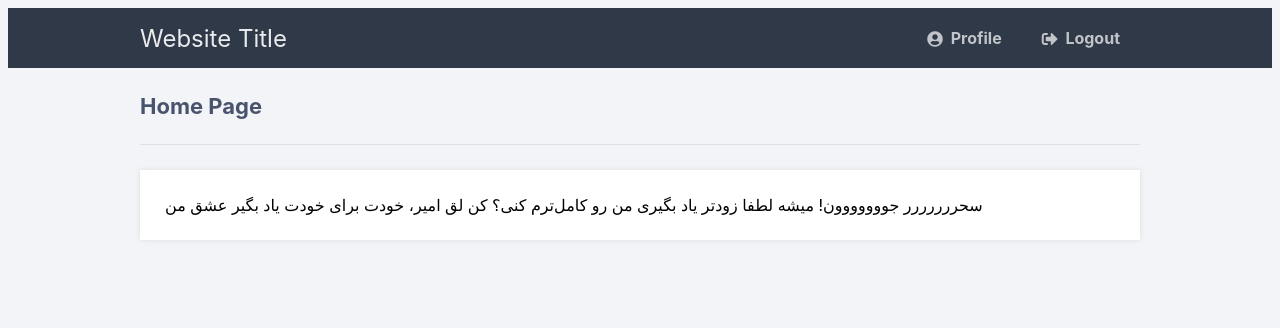
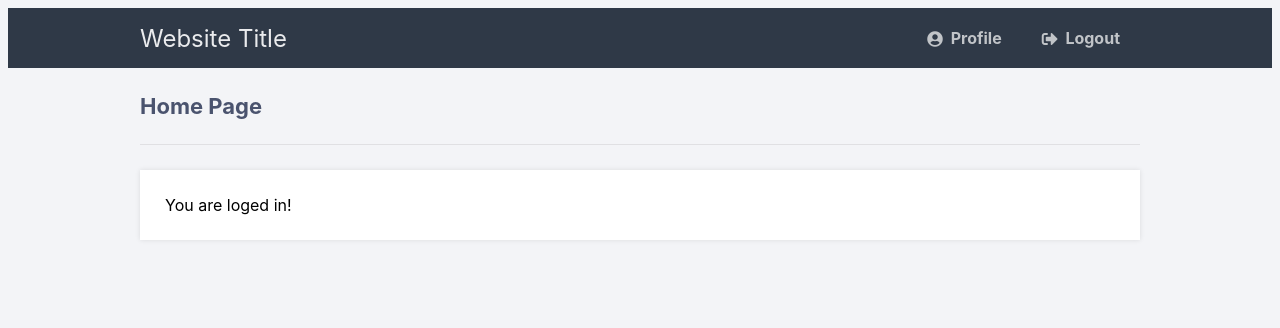
Before and after one commit to majidshirazy/php-login-with-mysql, a PHP site: page /home.php in a window 1280 px wide. Shown: the top 328 px of the page. Run offline with PHP 8.4, Linux system fonts and the light colour scheme; the visitor is signed in with stand-in values (Sample User, id 1).

Commit message:
chnage login message

```diff
--- a/home.php
+++ b/home.php
@@ -3,7 +3,7 @@
 session_start();
 // If the user is not logged in redirect to the login page...
 if (!isset($_SESSION['loggedin'])) {
-	header('Location: index.html');
+	header('Location: index.php');
 	exit;
 }
 ?>
@@ -25,10 +25,7 @@ if (!isset($_SESSION['loggedin'])) {
 		</nav>
 		<div class="content">
 			<h2>Home Page</h2>
-			<p>		سحررررررر جووووووون!
-		میشه لطفا زودتر یاد بگیری من رو کامل‌ترم کنی؟
-		کن لق امیر، خودت برای خودت یاد بگیر عشق من
-		</p>
+			<p>You are loged in!</p>
 		</div>
 	</body>
 </html>
```
